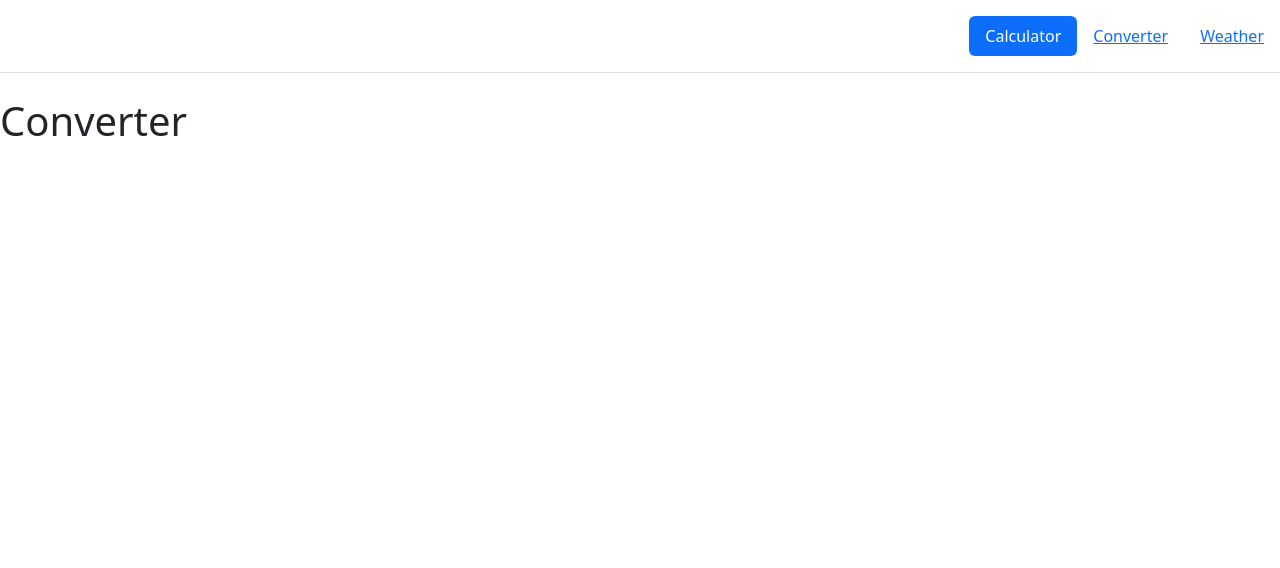
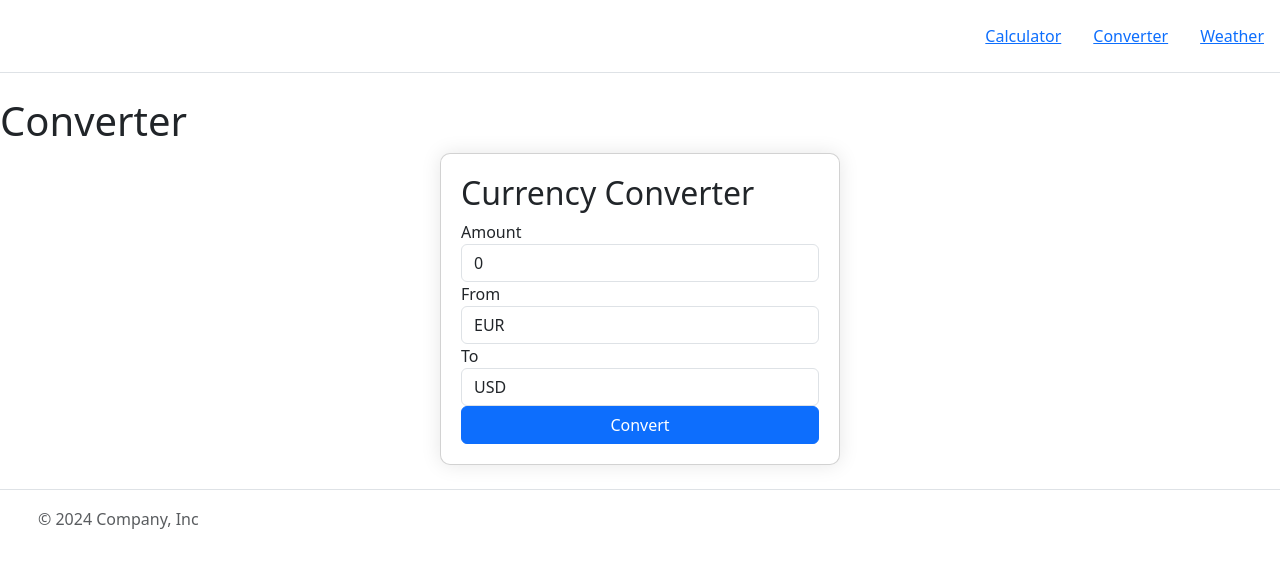
Before and after one commit to piperiver97/calculator, a Vue app in the folder vue-project/: page /converter in a window 1280 px wide. Shown: the top 568 px of the page. Built offline with nearby package versions, Linux system fonts and the light colour scheme.

Commit message:
added converter

```diff
--- a/vue-project/src/App.vue
+++ b/vue-project/src/App.vue
@@ -1,13 +1,17 @@
 <script setup>
 import { RouterLink, RouterView } from 'vue-router'
-import Calculator from './components/Calculator.vue'
+import Header from "./components/Header.vue";
+import Footer from "./components/Footer.vue";
+
 
 </script>
 
 <template>
-<header></header>
+<Header></Header>
 
  <router-view />
+
+ <Footer></Footer>
 
 
 </template>
--- /dev/null
+++ b/vue-project/src/components/Converter.vue
@@ -0,0 +1,64 @@
+<template>
+    <div class="currency-converter card">
+      <h2>Currency Converter</h2>
+      <div class="form-group">
+        <label for="amount">Amount</label>
+        <input type="number" v-model.number="amount" class="form-control" id="amount" />
+      </div>
+      <div class="form-group">
+        <label for="fromCurrency">From</label>
+        <select v-model="fromCurrency" class="form-control" id="fromCurrency">
+          <option v-for="currency in currencies" :key="currency" :value="currency">{{ currency }}</option>
+        </select>
+      </div>
+      <div class="form-group">
+        <label for="toCurrency">To</label>
+        <select v-model="toCurrency" class="form-control" id="toCurrency">
+          <option v-for="currency in currencies" :key="currency" :value="currency">{{ currency }}</option>
+        </select>
+      </div>
+      <button @click="convert" class="btn btn-primary">Convert</button>
+      <h3 v-if="result">{{ amount }} {{ fromCurrency }} = {{ result }} {{ toCurrency }}</h3>
+    </div>
+  </template>
+
+  <script>
+  export default {
+    data() {
+      return {
+        amount: 0,
+        fromCurrency: 'EUR',
+        toCurrency: 'USD',
+        result: null,
+        currencies: ['EUR', 'USD', 'JPY', 'HNL'],
+        rates: {
+          EUR: { USD: 1.1, JPY: 130, HNL: 27 },
+          USD: { EUR: 0.91, JPY: 118, HNL: 24.5 },
+          JPY: { EUR: 0.0077, USD: 0.0085, HNL: 0.21 },
+          HNL: { EUR: 0.037, USD: 0.041, JPY: 4.8 }
+        }
+      };
+    },
+    methods: {
+      convert() {
+        if (this.fromCurrency === this.toCurrency) {
+          this.result = this.amount;
+        } else {
+          const rate = this.rates[this.fromCurrency][this.toCurrency];
+          this.result = (this.amount * rate).toFixed(2);
+        }
+      }
+    }
+  };
+  </script>
+
+  <style scoped>
+  .currency-converter {
+    width: 100%;
+    max-width: 400px;
+    margin: auto;
+    padding: 20px;
+    border-radius: 10px;
+    box-shadow: 0 0 20px rgba(0, 0, 0, 0.1);
+  }
+  </style>
--- a/vue-project/src/components/Header.vue
+++ b/vue-project/src/components/Header.vue
@@ -7,7 +7,7 @@
 
       <ul class="nav nav-pills">
         <li class="nav-item">
-            <RouterLink to="/"><a href="#" class="nav-link active" aria-current="page">Calculator</a></RouterLink></li>
+            <RouterLink to="/"><a href="#" class="nav-link" aria-current="page">Calculator</a></RouterLink></li>
         <li class="nav-item">
             <router-link to="/converter"><a href="#" class="nav-link">Converter</a></router-link></li>
         <li class="nav-item">
--- a/vue-project/src/router/index.js
+++ b/vue-project/src/router/index.js
@@ -1,8 +1,7 @@
 import { createRouter, createWebHistory } from "vue-router";
 import HomeView from "../views/HomeView.vue";
 import ConverterView from "../views/ConverterView.vue";
-import WeatherView from "../views/WeatherView.vue";
-import Calculator from "../components/Calculator.vue";
+import WeatherView from "../views/WeatherView.vue";;
 
 const router = createRouter({
   history: createWebHistory(import.meta.env.BASE_URL),
--- a/vue-project/src/views/ConverterView.vue
+++ b/vue-project/src/views/ConverterView.vue
@@ -1,8 +1,9 @@
 <script setup>
-import { createRouter } from 'vue-router'
-import Header from "@/components/Header.vue";
+import Converter from "@/components/Converter.vue";
 </script>
 <template>
-    <Header/>
-    <h1>Converter</h1>
+  <h1>Converter</h1>
+  <main>
+    <Converter></Converter>
+  </main>
 </template>
--- a/vue-project/src/views/HomeView.vue
+++ b/vue-project/src/views/HomeView.vue
@@ -1,7 +1,6 @@
 <script setup>
 import Calculator from "@/components/Calculator.vue";
-import Header from "@/components/Header.vue";
-import Footer from "@/components/Footer.vue";
+
 </script>
 
 <template>
@@ -16,8 +15,6 @@ import Footer from "@/components/Footer.vue";
 </template>
 
 <style>
-main{
 
-}
 
 </style>
--- a/vue-project/src/views/WeatherView.vue
+++ b/vue-project/src/views/WeatherView.vue
@@ -1,9 +1,6 @@
 <script setup>
-import Header from '../components/Header.vue';
-import Footer from "../components/Footer.vue";
 </script>
 <template>
-    <Header />
     <h1>Weather</h1>
-    <Footer></Footer>
+
 </template>
```
